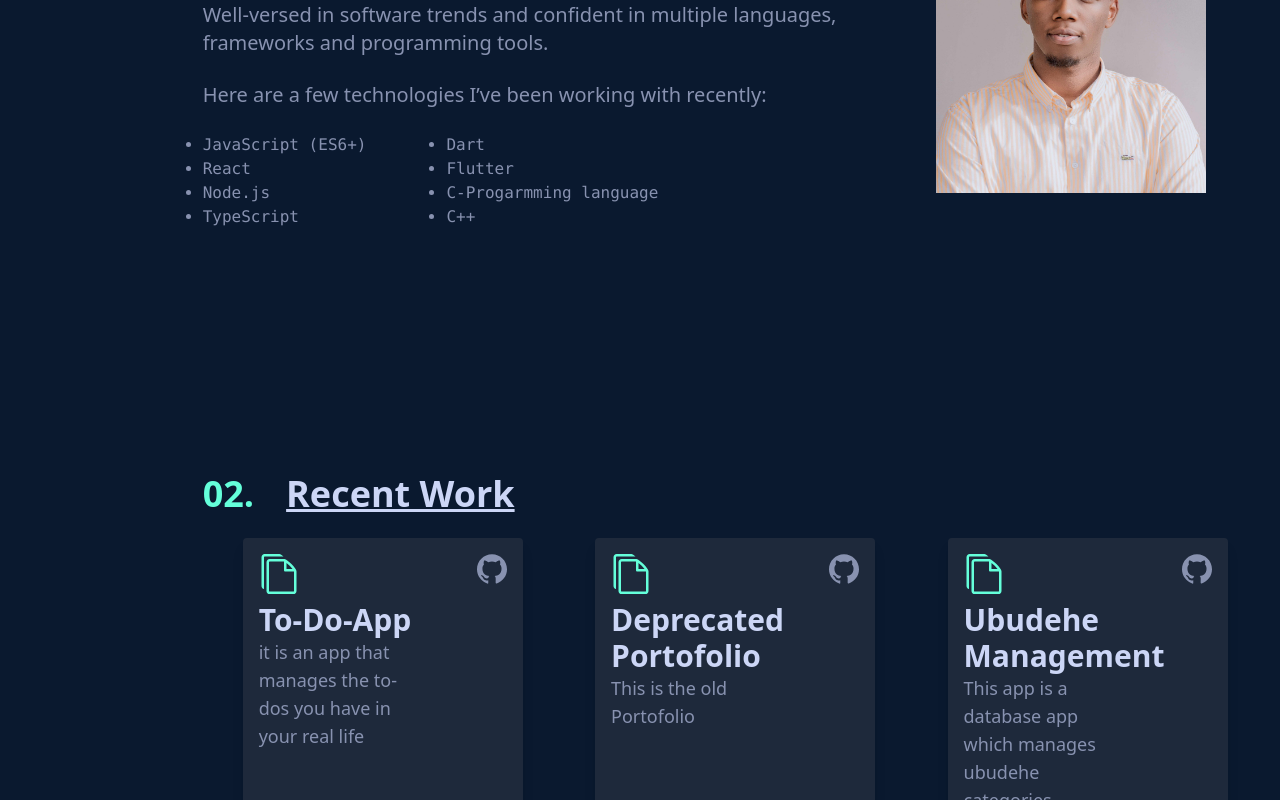
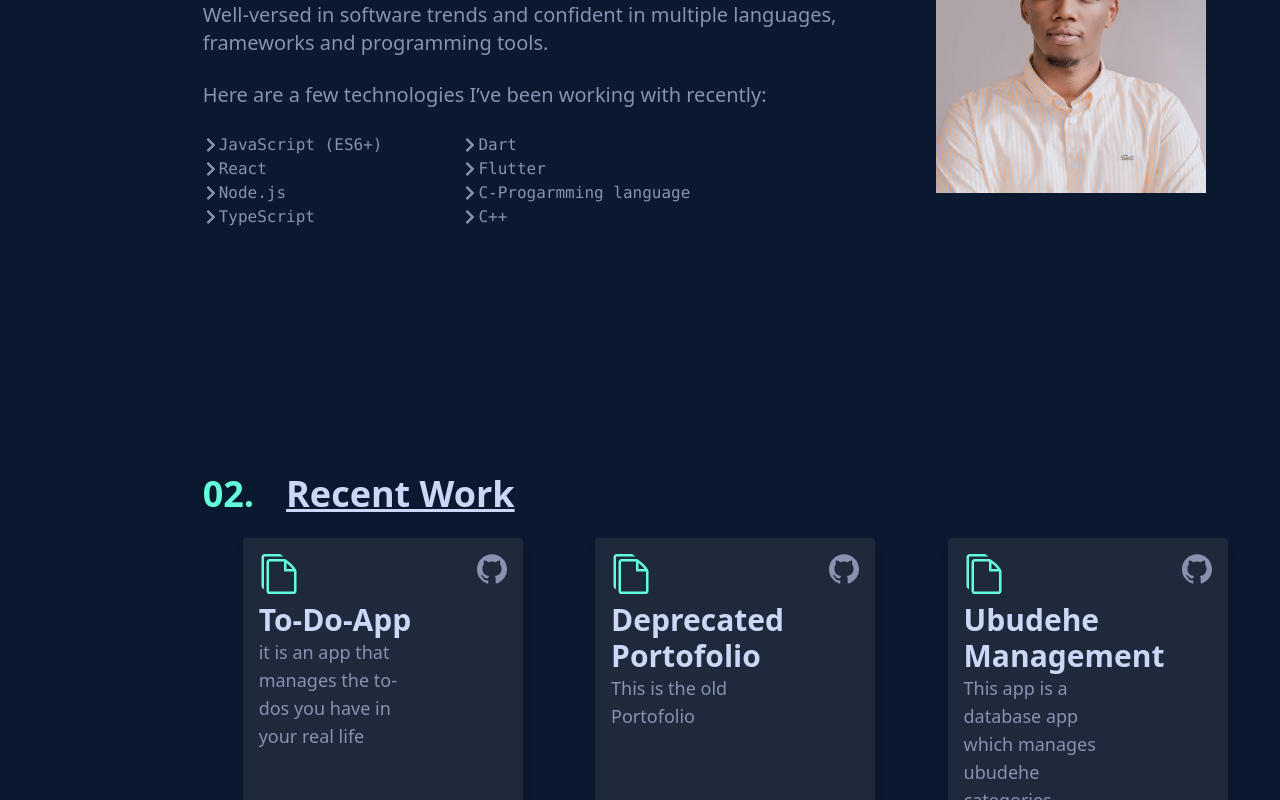
Before and after one commit to Xldivin/Portofolio-fe, a React (Create React App) app: page / in a window 1280 px wide. Shown: the part 1180-1980 px from the top of the page. Built offline with nearby package versions, Linux system fonts and the light colour scheme.

Commit message:
(main) added a logo have a brand

```diff
--- a/src/components/Footer.js
+++ b/src/components/Footer.js
@@ -7,6 +7,7 @@ import { GoLocation } from 'react-icons/go';
 import { AiTwotonePhone } from 'react-icons/ai';
 import { SiMinutemailer } from 'react-icons/si';
 import { Link } from 'react-scroll'
+import logo from '../assets/Logo.png'
 
 function Footer() {
   return (
@@ -16,7 +17,7 @@ function Footer() {
       <div className='flex'>
       <div className='hidden md:block relative top-10 lg:block'>
       <div className='lg:ml-20 md:ml-6'>
-      <p className='text-textWhittishPhant'>Logo</p>
+      <img src={logo} className= 'w-10'/>
       </div>
      <div className='md:ml-2 w-40 lg:ml-20 relative top-6'>
      <p className='text-textWhittishPhant'>
@@ -153,9 +154,9 @@ function Footer() {
     </div>
     <div className='lg:mr-56'>
     <div className='text-center mt-10 text-textWhittishPhant w-96 md:ml-44 lg:ml-auto mr-96'>
-        <p>Developed by Axel Divin
+        <p>Done by Axel Divin
         </p>
-        <p>Done with <span className='text-red-600'>❤️</span></p>
+        <p>Developed with <span className='text-red-600'>❤️</span></p>
       </div>
     </div>
   </footer>
--- a/src/components/Main.js
+++ b/src/components/Main.js
@@ -19,7 +19,7 @@ function Main() {
         <br/>
         <div>
         <p className='text-textWhittishPhant'>
-        Passionate software development professional with experience in<br/> Software development applicationsexceptional digital experiences. Currently<br/> Well-versed in software trends and confident in multiple languages, frameworks and programming tools.
+        Passionate software development professional with experience in<br/> Software development applications, exceptional digital experiences. Currently<br/> Well-versed in software trends and confident in multiple languages, frameworks and programming tools.
         </p>
         <br/>
         <button className='border rounded-none w-32 h-12 border-textGreenPhant hover:bg-zinc-400 text-textGreenPhant'>
--- a/src/components/NavBar.js
+++ b/src/components/NavBar.js
@@ -1,15 +1,18 @@
 import React, { useState } from 'react'
 import "../Nav.css";
-import { FaBars, FaTimes, FaGithub, FaLinkedin } from 'react-icons/fa'
+import { FaBars, FaTimes} from 'react-icons/fa'
 import About from './about'
 import { Link } from 'react-scroll'
+import logo from '../assets/Logo.png'
 
 function Navbar() {
   const [nav, setNav] = useState(false);
   const handleClick = () => setNav(!nav);
   return (
     <nav className= "fixed w-full h-[80px] flex justify-between items-center px-4 bg-slate-800 text-gray-300 lg:row-start-1 row-end-2 col-start-1 col-end-13">
-      <div className='lg:mt-4 md:mt-4'>logo</div>
+      <div>
+        <img src={logo} className= 'w-10'/>
+      </div>
       <div className='md:mt-4 block lg:mt-4 block'>
         <ol className='hidden md:flex space-x-8 mr-6'>
         <li className='space-x-2'>
--- a/src/components/about.js
+++ b/src/components/about.js
@@ -1,5 +1,6 @@
 import React from 'react';
 import landing from './img/strikerpht_1.jpg'
+import { FaChevronRight } from 'react-icons/fa';
 
 
 function about() {
@@ -28,16 +29,56 @@ function about() {
       <div className=''>
         <ul className='list-disc flex'>
             <div className='text-textWhittishPhant'>
-            <li className='font-mono'>JavaScript (ES6+)</li>
-            <li className='font-mono'>React</li>
-            <li className='font-mono'>Node.js</li>
-            <li className='font-mono'>TypeScript</li>
+            <ul className='font-mono flex'>
+            <span className='mt-1'>
+            <FaChevronRight className='text-textWhittishPhant'/>
+            </span>
+            <p>JavaScript (ES6+)</p>
+            </ul>
+            <ul className='font-mono flex'>
+            <span className='mt-1'>
+            <FaChevronRight className='text-textWhittishPhant'/>
+            </span>
+              React
+            </ul>
+            <ul className='font-mono flex'>
+            <span className='mt-1'>
+            <FaChevronRight className='text-textWhittishPhant'/>
+            </span>
+              Node.js
+            </ul>
+            <ul className='font-mono flex'>
+            <span className='mt-1'>
+            <FaChevronRight className='text-textWhittishPhant'/>
+            </span>
+              TypeScript
+            </ul>
             </div>
             <div className='ml-20 text-textWhittishPhant'>
-            <li className='font-mono'>Dart</li>
-            <li className='font-mono'>Flutter</li>
-            <li className='font-mono'>C-Progarmming language</li>
-            <li className='font-mono'>C++</li>
+            <ul className='font-mono flex'>
+            <span className='mt-1'>
+            <FaChevronRight className='text-textWhittishPhant'/>
+            </span>
+              Dart
+            </ul>
+            <ul className='font-mono flex'>
+            <span className='mt-1'>
+            <FaChevronRight className='text-textWhittishPhant'/>
+            </span>
+              Flutter
+            </ul>
+            <ul className='font-mono flex'>
+            <span className='mt-1'>
+            <FaChevronRight className='text-textWhittishPhant'/>
+            </span>
+              C-Progarmming language
+            </ul>
+            <ul className='font-mono flex'>
+            <span className='mt-1'>
+            <FaChevronRight className='text-textWhittishPhant'/>
+            </span>
+              C++
+            </ul>
             </div>
         </ul>
       </div>
```
Also changed, not shown: src/assets/Logo.png (added).
